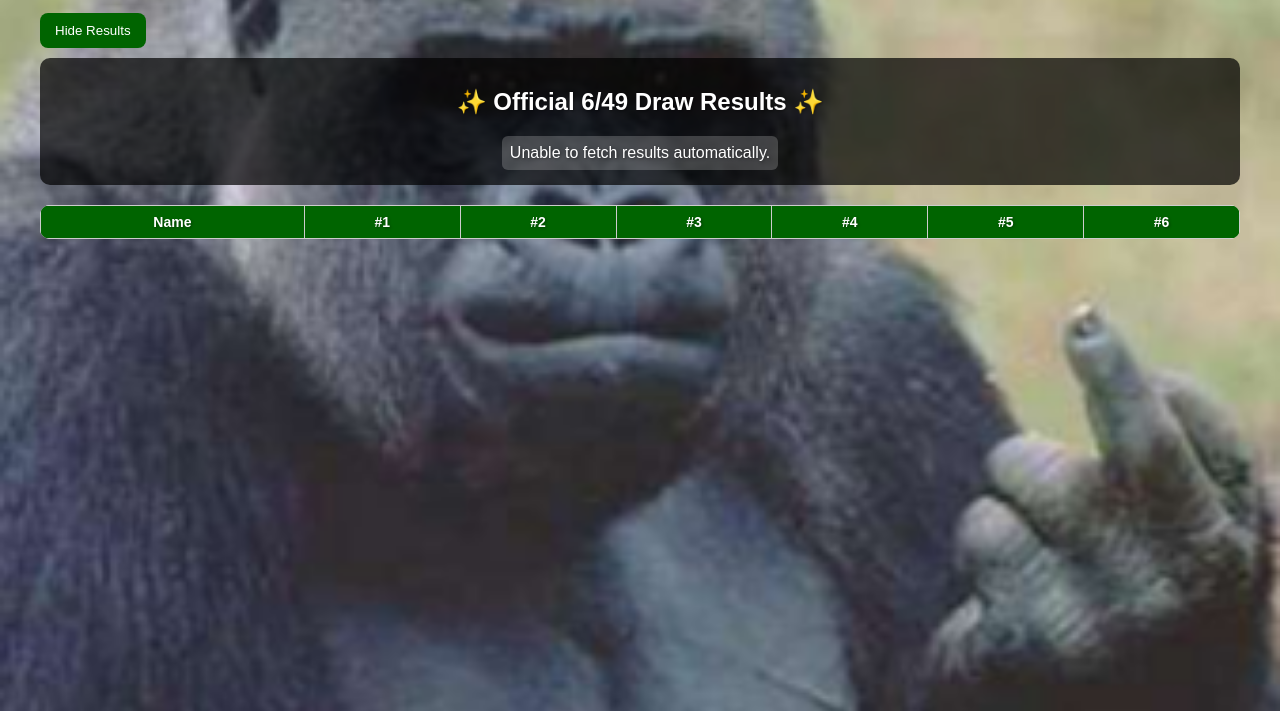
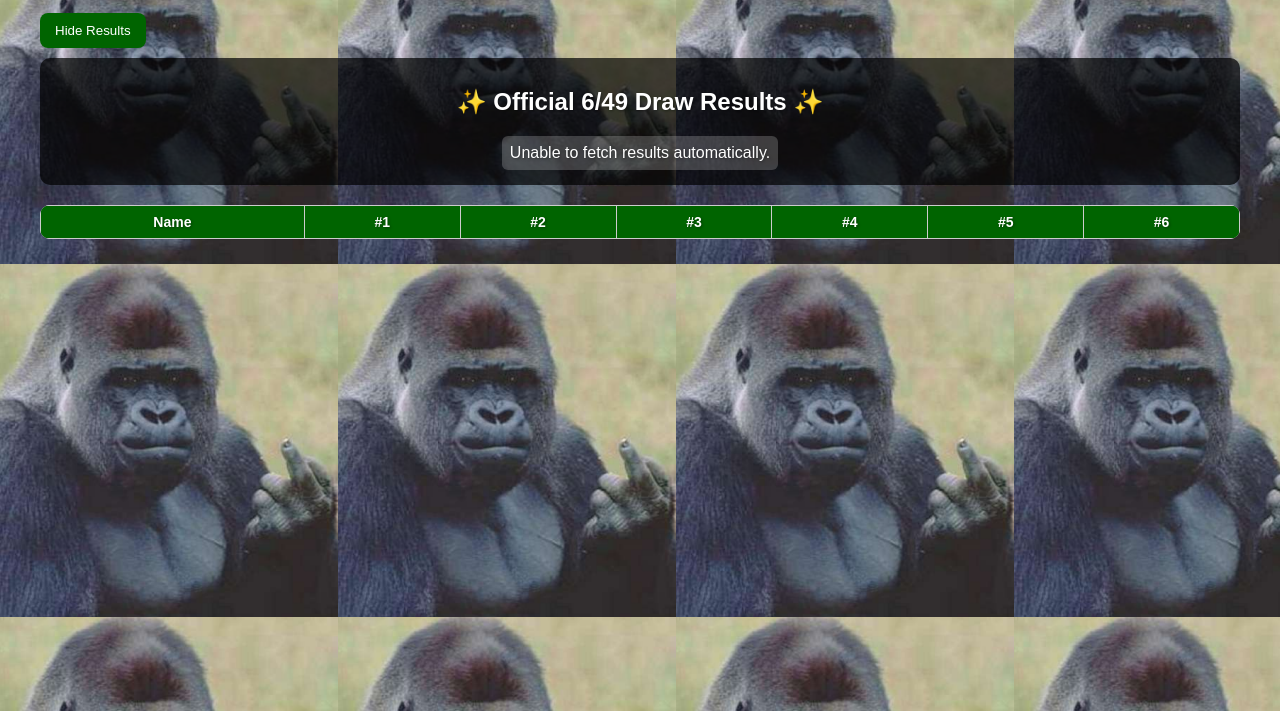
Before and after one commit to johnAT7/BINGOKAT, a plain HTML site: page index.html in a window 1280 px wide. Shown: the part 89-800 px from the top of the page. Drawn offline with Linux system fonts and the light colour scheme; no server answers.

Commit message:
Change background style from cover to auto

```diff
--- a/index.html
+++ b/index.html
@@ -7,8 +7,8 @@
   <style>
     body {
   font-family: 'Poppins', sans-serif;
-  background: url("gorilla.jpg") no-repeat center center fixed;
-  background-size: cover;
+background: url("gorilla.jpg") repeat fixed;
+background-size: auto;
   color: #fff;
   padding: 20px;
   text-shadow: 1px 1px 3px rgba(0,0,0,0.4);
```
